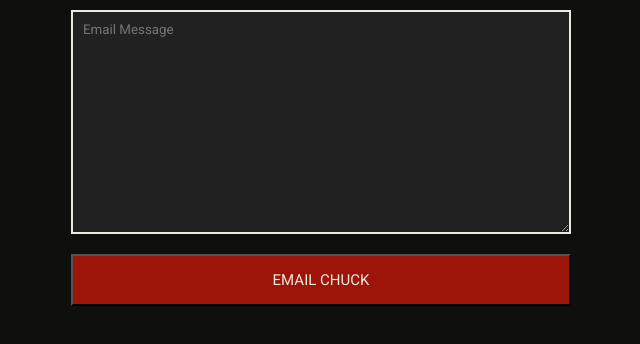
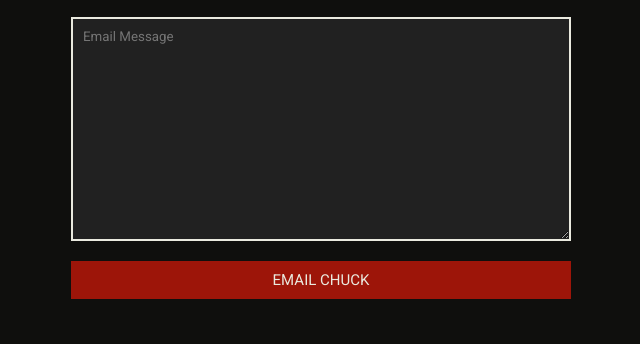
Before and after one commit to Binnsler/chuckvermette, a website: page contact.html in a window 1280 px wide. Shown: the part 282-626 px from the top of the page, without its empty margins (319-959 px from the left). Drawn offline with Linux system fonts and the light colour scheme.

Commit message:
WIP - updated button styling on contact page

```diff
--- a/css/contact.css
+++ b/css/contact.css
@@ -43,8 +43,9 @@ button{
     color: #EAEADF;
     font-size: 15px;
     text-transform: uppercase;
-    padding: 15px 45px;
+    padding: 10px 40px;
     cursor: pointer;
+    border: none;
 }
 
 button:hover{
```
